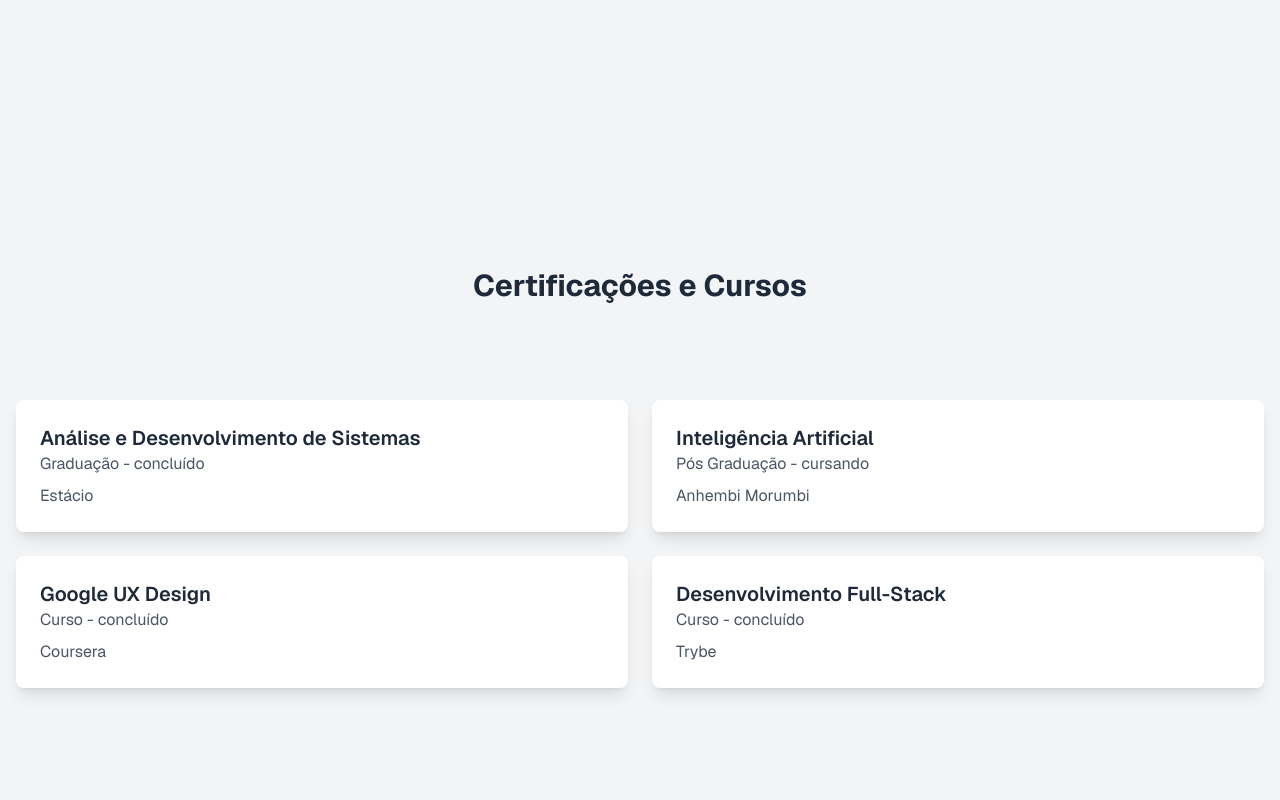
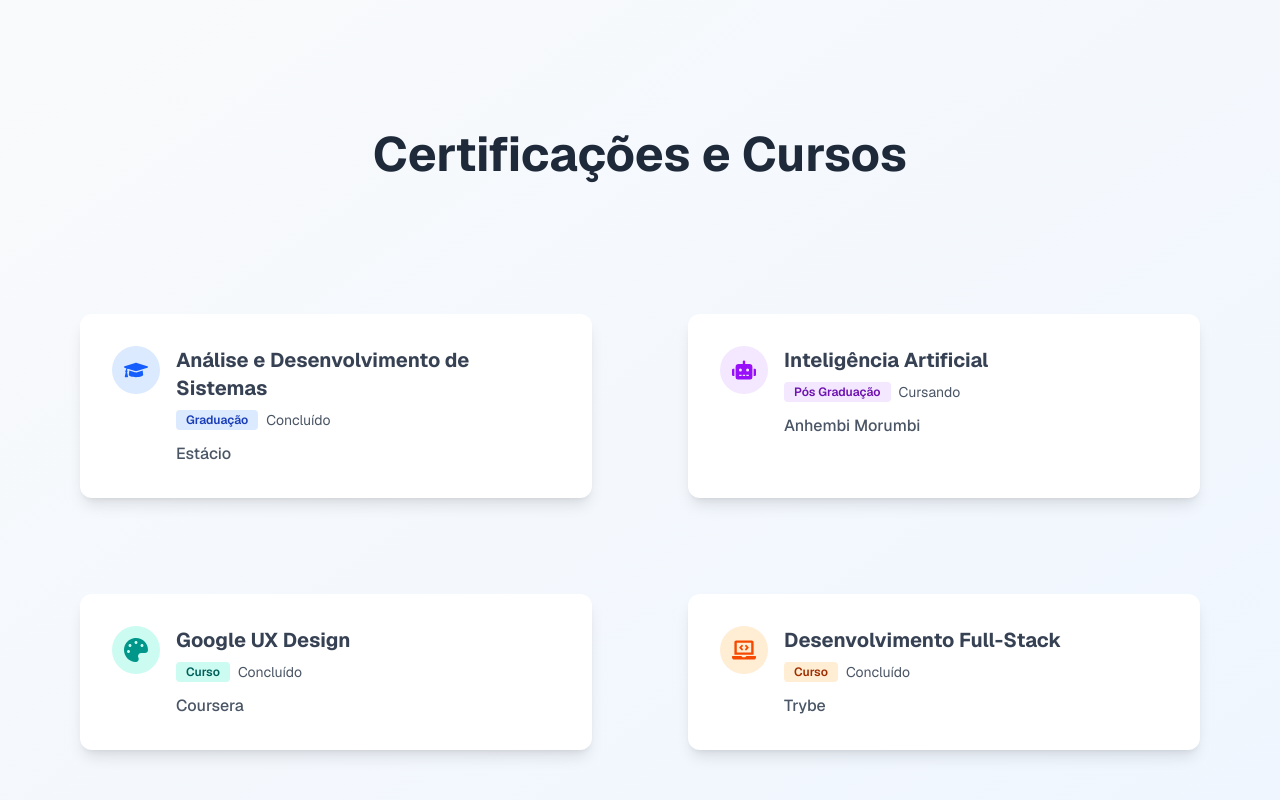
Before and after one commit to matheusjesse/portfolio-barboza, a Next.js app: page / in a window 1280 px wide. Shown: the part 1680-2480 px from the top of the page. Built offline with nearby package versions, Linux system fonts and the light colour scheme; no server answers.

Commit message:
feat: ajustando secaode certificado

```diff
--- a/src/components/Certifications.jsx
+++ b/src/components/Certifications.jsx
@@ -1,6 +1,7 @@
 'use client';
 
 import { useEffect } from 'react';
+import { FaGraduationCap, FaRobot, FaLaptopCode, FaPalette } from 'react-icons/fa';
 
 export default function Certifications() {
   useEffect(() => {
@@ -14,71 +15,128 @@ export default function Certifications() {
         });
       },
       {
-        threshold: 0.1, // Aciona a animação quando 10% do elemento estiver visível
+        threshold: 0.1,
+        rootMargin: '0px 0px -50px 0px' // Adiciona um pequeno offset
       }
     );
 
-    // Observar todos os elementos com o atributo data-scroll
     const elements = document.querySelectorAll('[data-scroll]');
     elements.forEach((el) => observer.observe(el));
 
-    // Limpar o observer ao desmontar o componente
     return () => {
       elements.forEach((el) => observer.unobserve(el));
     };
   }, []);
 
   return (
-    <section className="py-16 bg-gray-100 flex items-center justify-center h-244">
-      <div className="container mx-auto px-4">
+    <section className="py-16 bg-gradient-to-br from-gray-50 to-blue-50 flex items-center justify-center min-h-[900px]">
+      <div className="container mx-auto px-4 max-w-6xl">
         {/* Título */}
         <h2
-          className=" text-gray-800 opacity-0 translate-y-10 transition-all duration-1000 ease-out text-3xl font-bold text-center mb-8 "
+          className="text-4xl md:text-5xl font-bold text-center mb-34 opacity-0 translate-y-10 transition-all duration-1000 ease-out"
           data-scroll
         >
-          Certificações e Cursos
+          <span className="text-gray-800">
+            Certificações e Cursos
+          </span>
         </h2>
 
-        {/* Cards */}
-        <div className="grid grid-cols-1 md:grid-cols-2 gap-6 mt-24">
+        {/* Cards - IMPORTANTE: Adicionei data-scroll aqui */}
+        <div className="grid grid-cols-1 md:grid-cols-2 lg:grid-cols-2 gap-6 lg:gap-24">
           {/* Card 1 */}
           <div
-            className="opacity-0 translate-y-10 transition-all duration-1000 ease-out bg-white p-6 rounded-lg shadow-lg"
-            data-scroll
+            className="opacity-0 translate-y-10 transition-all duration-1000 ease-out bg-white p-8 rounded-xl shadow-lg  hover:shadow-xl"
+            data-scroll // Adicionei este atributo
           >
-            <h3 className="text-xl text-gray-800 font-semibold">Análise e Desenvolvimento de Sistemas</h3>
-            <p className="text-gray-600">Graduação - concluído</p>
-            <p className="text-gray-600 mt-2">Estácio</p>
+            <div className="flex items-start gap-4">
+              <div className="bg-blue-100 p-3 rounded-full">
+                <FaGraduationCap className="text-blue-600 text-2xl" />
+              </div>
+              <div>
+                <h3 className="text-xl font-bold text-gray-700">Análise e Desenvolvimento de Sistemas</h3>
+                <div className="flex items-center mt-2">
+                  <span className="bg-blue-100 text-blue-800 text-xs font-semibold px-2.5 py-0.5 rounded">
+                    Graduação
+                  </span>
+                  <span className="ml-2 text-sm text-gray-600">Concluído</span>
+                </div>
+                <p className="mt-3 text-gray-600 flex items-center">
+                  <span className="font-medium">Estácio</span>
+                </p>
+              </div>
+            </div>
           </div>
 
           {/* Card 2 */}
           <div
-            className="opacity-0 text-gray-800 translate-y-10 transition-all duration-1000 ease-out bg-white p-6 rounded-lg shadow-lg"
-            data-scroll
+            className="opacity-0 translate-y-10 transition-all duration-1000 ease-out delay-100 bg-white p-8 rounded-xl shadow-lg  hover:shadow-xl"
+            data-scroll // Adicionei este atributo
           >
-            <h3 className="text-xl font-semibold">Inteligência Artificial</h3>
-            <p className="text-gray-600">Pós Graduação - cursando</p>
-            <p className="text-gray-600 mt-2">Anhembi Morumbi</p>
+            <div className="flex items-start gap-4">
+              <div className="bg-purple-100 p-3 rounded-full">
+                <FaRobot className="text-purple-600 text-2xl" />
+              </div>
+              <div>
+                <h3 className="text-xl font-bold text-gray-700">Inteligência Artificial</h3>
+                <div className="flex items-center mt-2">
+                  <span className="bg-purple-100 text-purple-800 text-xs font-semibold px-2.5 py-0.5 rounded">
+                    Pós Graduação
+                  </span>
+                  <span className="ml-2 text-sm text-gray-600">Cursando</span>
+                </div>
+                <p className="mt-3 text-gray-600 flex items-center">
+                  <span className="font-medium">Anhembi Morumbi</span>
+                </p>
+              </div>
+            </div>
           </div>
 
           {/* Card 3 */}
           <div
-            className="opacity-0 text-gray-800 translate-y-10 transition-all duration-1000 ease-out bg-white p-6 rounded-lg shadow-lg"
-            data-scroll
+            className="opacity-0 translate-y-10 transition-all duration-1000 ease-out delay-200 bg-white p-8 rounded-xl shadow-lg  hover:shadow-xl"
+            data-scroll // Adicionei este atributo
           >
-            <h3 className="text-xl font-semibold">Google UX Design</h3>
-            <p className="text-gray-600">Curso - concluído</p>
-            <p className="text-gray-600 mt-2">Coursera</p>
+            <div className="flex items-start gap-4">
+              <div className="bg-teal-100 p-3 rounded-full">
+                <FaPalette className="text-teal-600 text-2xl" />
+              </div>
+              <div>
+                <h3 className="text-xl font-bold text-gray-700">Google UX Design</h3>
+                <div className="flex items-center mt-2">
+                  <span className="bg-teal-100 text-teal-800 text-xs font-semibold px-2.5 py-0.5 rounded">
+                    Curso
+                  </span>
+                  <span className="ml-2 text-sm text-gray-600">Concluído</span>
+                </div>
+                <p className="mt-3 text-gray-600 flex items-center">
+                  <span className="font-medium">Coursera</span>
+                </p>
+              </div>
+            </div>
           </div>
 
           {/* Card 4 */}
           <div
-            className="opacity-0 translate-y-10 transition-all duration-1000 ease-out bg-white p-6 rounded-lg shadow-lg"
-            data-scroll
+            className="opacity-0 translate-y-10 transition-all duration-1000 ease-out delay-300 bg-white p-8 rounded-xl shadow-lg  hover:shadow-xl"
+            data-scroll // Adicionei este atributo
           >
-            <h3 className="text-xl font-semibold text-gray-800">Desenvolvimento Full-Stack</h3>
-            <p className="text-gray-600">Curso - concluído</p>
-            <p className="text-gray-600 mt-2">Trybe</p>
+            <div className="flex items-start gap-4">
+              <div className="bg-orange-100 p-3 rounded-full">
+                <FaLaptopCode className="text-orange-600 text-2xl" />
+              </div>
+              <div>
+                <h3 className="text-xl font-bold text-gray-700">Desenvolvimento Full-Stack</h3>
+                <div className="flex items-center mt-2">
+                  <span className="bg-orange-100 text-orange-800 text-xs font-semibold px-2.5 py-0.5 rounded">
+                    Curso
+                  </span>
+                  <span className="ml-2 text-sm text-gray-600">Concluído</span>
+                </div>
+                <p className="mt-3 text-gray-600 flex items-center">
+                  <span className="font-medium">Trybe</span>
+                </p>
+              </div>
+            </div>
           </div>
         </div>
       </div>
```
